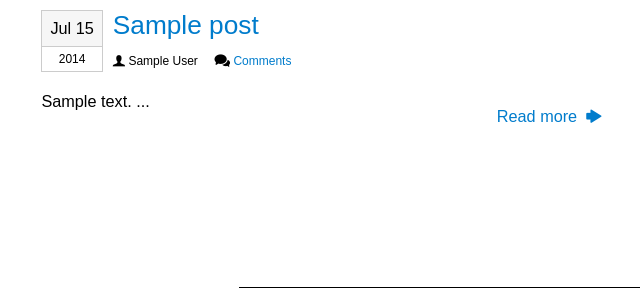
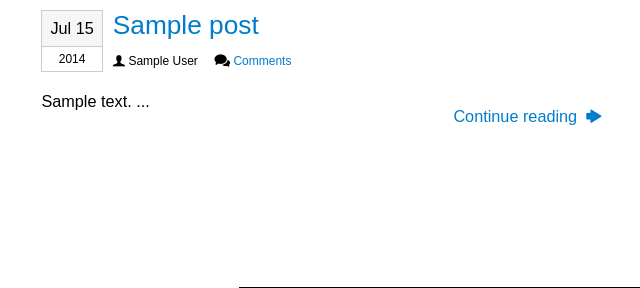
Before and after one commit to stenrap/wordyintrovert.com, a WordPress theme: template themes/wordyintrovert/index.php in a window 1280 px wide. Shown: the part 464-752 px from the top of the page, without its empty margins (350-990 px from the left). Run offline with PHP 8.4 and a stand-in for WordPress, Linux system fonts and the light colour scheme; the site name, menu and one post (Sample post) are stand-ins, and other content is empty.

Commit message:
Change the 'Read more' link text to 'Continue reading'.

```diff
--- a/themes/wordyintrovert/index.php
+++ b/themes/wordyintrovert/index.php
@@ -64,7 +64,7 @@ get_header(); ?>
             $tag_names = '<i class="icon-hashtag"></i> ' . $tag_names;
         }
 
-        $post_content = get_the_excerpt().' ...<span class="post-read-more"><a href="'.get_permalink().'">Read more &nbsp;<i class="icon-arrow_big_right"></i></a></span>';
+        $post_content = get_the_excerpt().' ...<span class="post-read-more"><a href="'.get_permalink().'">Continue reading &nbsp;<i class="icon-arrow_big_right"></i></a></span>';
 
 echo <<<POST
             <div class="post-snippet">
```
